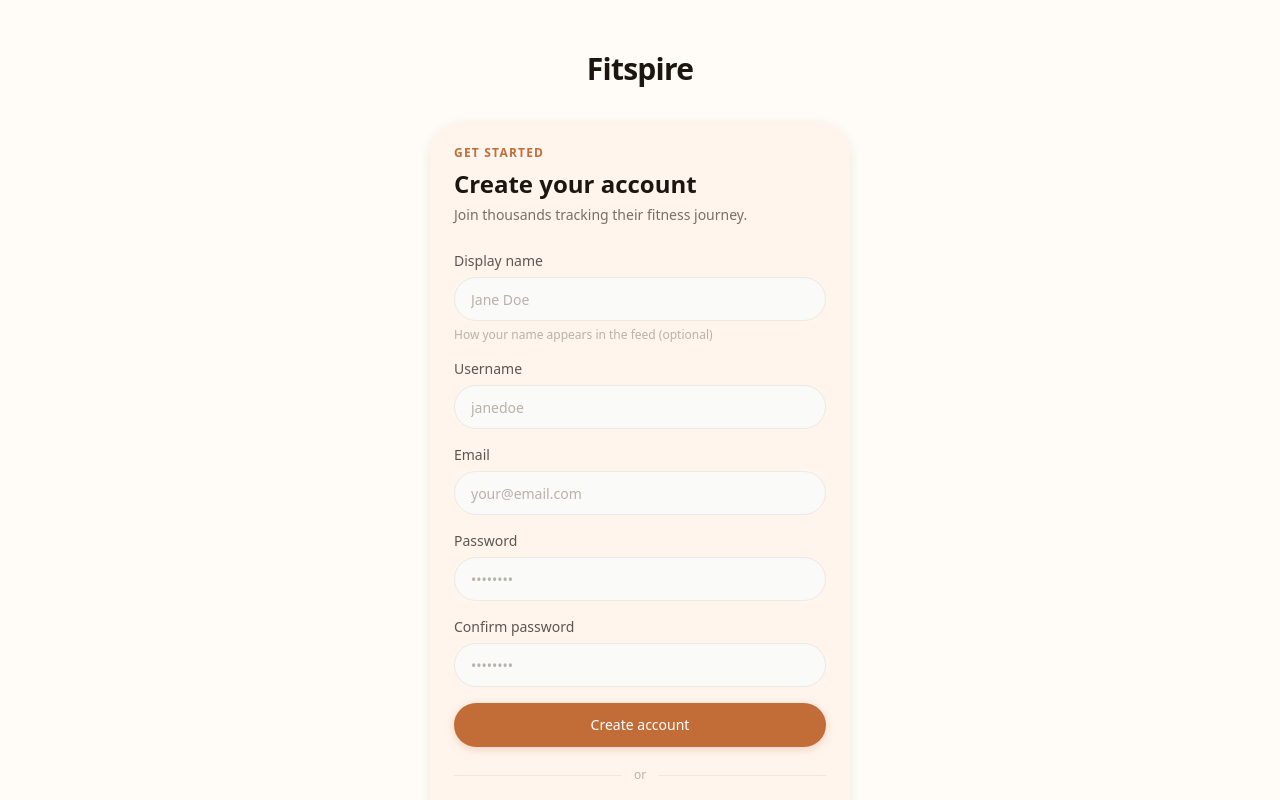
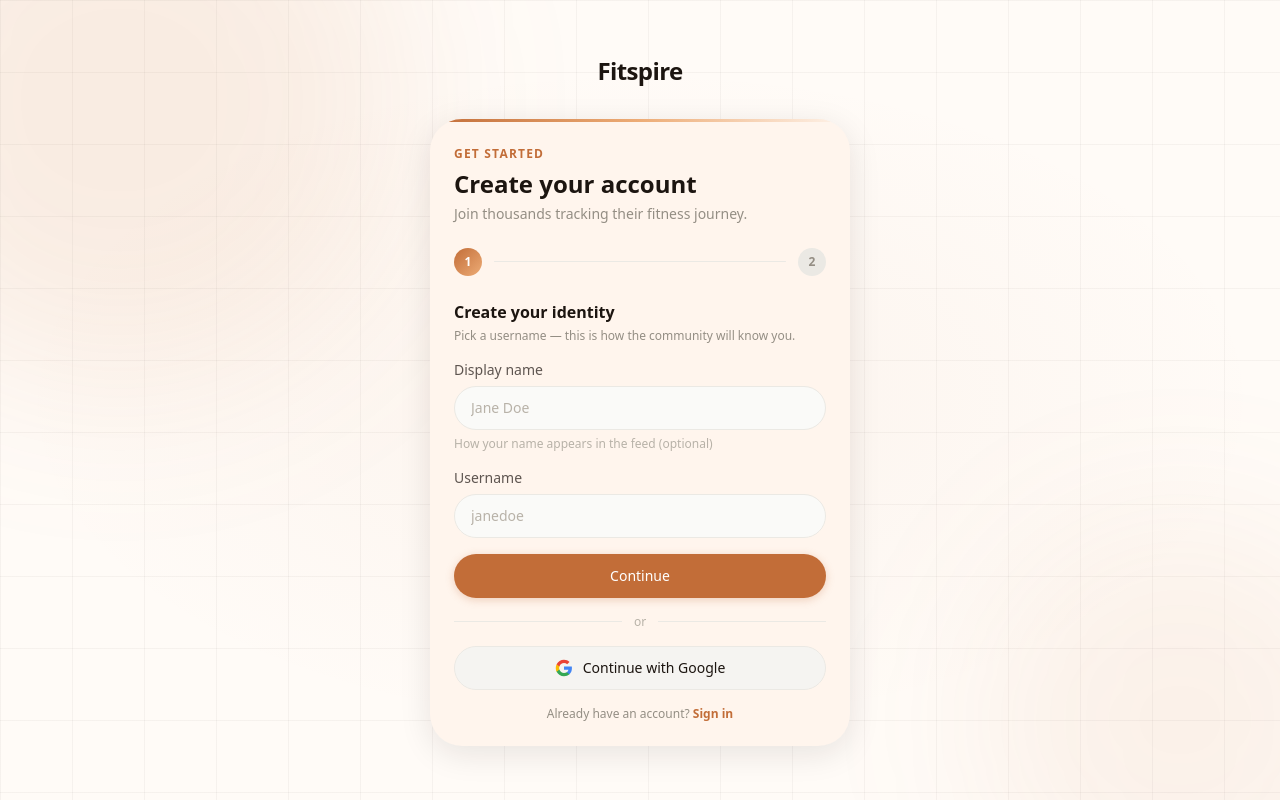
Before and after one commit to nak1ro/fitspire-frontend, a Next.js app: page /sign-up in a window 1280 px wide. Shown: the top 800 px of the page. Built offline with nearby package versions, Linux system fonts and the light colour scheme; no server answers.

Commit message:
feat(auth): atmospheric layout + 2-step sign-up flow

```diff
--- a/src/features/auth/components/AuthLayout.tsx
+++ b/src/features/auth/components/AuthLayout.tsx
@@ -1,7 +1,5 @@
 import { ReactNode } from 'react';
 import Link from 'next/link';
-import { Card } from '@/shared/ui/Card';
-import { Typography } from '@/shared/ui/Typography';
 
 interface AuthLayoutProps {
     children: ReactNode;
@@ -12,43 +10,94 @@ interface AuthLayoutProps {
 
 export function AuthLayout({ children, eyebrow, title, subtitle }: AuthLayoutProps) {
     return (
-        <main className="min-h-screen bg-background flex flex-col items-center justify-center px-4 py-12">
-            <div className="w-full max-w-[420px]">
+        <main className="relative overflow-hidden min-h-screen bg-background flex flex-col items-center justify-center px-4 py-12">
+
+            {/* CSS line grid */}
+            <div
+                aria-hidden="true"
+                className="absolute inset-0 pointer-events-none"
+                style={{
+                    backgroundImage:
+                        'linear-gradient(rgba(28,21,16,0.04) 1px, transparent 1px), ' +
+                        'linear-gradient(to right, rgba(28,21,16,0.04) 1px, transparent 1px)',
+                    backgroundSize: '72px 72px',
+                }}
+            />
+
+            {/* Ambient orb — top-left */}
+            <div
+                aria-hidden="true"
+                className="absolute pointer-events-none rounded-full"
+                style={{
+                    width: 560, height: 560,
+                    top: -180, left: -160,
+                    background: 'rgba(194,109,56,0.10)',
+                    filter: 'blur(90px)',
+                }}
+            />
+
+            {/* Ambient orb — bottom-right */}
+            <div
+                aria-hidden="true"
+                className="absolute pointer-events-none rounded-full"
+                style={{
+                    width: 400, height: 400,
+                    bottom: -120, right: -100,
+                    background: 'rgba(194,109,56,0.07)',
+                    filter: 'blur(80px)',
+                }}
+            />
+
+            {/* Warm radial wash */}
+            <div
+                aria-hidden="true"
+                className="absolute inset-0 pointer-events-none"
+                style={{
+                    background: 'radial-gradient(ellipse 70% 60% at 50% 50%, rgba(194,109,56,0.05) 0%, transparent 70%)',
+                }}
+            />
+
+            <div className="relative w-full max-w-[420px]">
 
                 {/* Wordmark */}
                 <div className="text-center mb-8">
                     <Link href="/" className="inline-block group">
-                        <Typography
-                            variant="h2"
-                            weight="bold"
-                            className="tracking-tight transition-opacity group-hover:opacity-60"
-                        >
+                        <span className="text-2xl font-bold tracking-tight text-foreground transition-opacity group-hover:opacity-60">
                             Fitspire
-                        </Typography>
+                        </span>
                     </Link>
                 </div>
 
                 {/* Card */}
-                <Card variant="elevated" padding="lg">
+                <div
+                    className="rounded-2xl bg-surface overflow-hidden"
+                    style={{ boxShadow: '0 8px 32px rgba(28,21,16,0.10)' }}
+                >
+                    {/* Amber top accent */}
+                    <div
+                        className="h-[3px] shrink-0"
+                        style={{ background: 'linear-gradient(to right, #C26D38, #EDAC76, transparent)' }}
+                    />
+
+                    <div className="p-6">
                         {(eyebrow || title || subtitle) && (
                             <div className="mb-6">
                                 {eyebrow && (
-                                <Typography variant="eyebrow" className="mb-1.5">
+                                    <p className="text-xs font-semibold tracking-widest uppercase text-primary-500 mb-1.5">
                                         {eyebrow}
-                                </Typography>
+                                    </p>
                                 )}
                                 {title && (
-                                <Typography variant="h3">{title}</Typography>
+                                    <h1 className="text-2xl font-bold text-foreground">{title}</h1>
                                 )}
                                 {subtitle && (
-                                <Typography variant="body-sm" color="muted" className="mt-1">
-                                    {subtitle}
-                                </Typography>
+                                    <p className="text-sm text-surface-500 mt-1">{subtitle}</p>
                                 )}
                             </div>
                         )}
                         {children}
-                </Card>
+                    </div>
+                </div>
             </div>
         </main>
     );
--- a/src/features/auth/forms/SignUpForm.tsx
+++ b/src/features/auth/forms/SignUpForm.tsx
@@ -1,5 +1,6 @@
 'use client';
 
+import { useState } from 'react';
 import { useForm } from 'react-hook-form';
 import { zodResolver } from '@hookform/resolvers/zod';
 import { signIn } from 'next-auth/react';
@@ -8,18 +9,69 @@ import Link from 'next/link';
 import { SignUpData, signUpSchema } from '../schemas/sign-up.schema';
 import { useEmailSignUp } from '../hooks/useEmailSignUp';
 import { Button, Input, Alert, Divider } from '@/shared/ui';
-import { Typography } from '@/shared/ui/Typography';
 import { SocialButtons } from '../components/SocialButtons';
 import { getErrorMessage } from '@/shared/lib/getErrorMessage';
 
+// ─── Step indicator ────────────────────────────────────────────────────────────
+
+function StepIndicator({ step }: { step: 1 | 2 }) {
+    return (
+        <div className="flex items-center gap-3 mb-6">
+            {/* Step 1 circle */}
+            <div
+                className="w-7 h-7 rounded-full flex items-center justify-center text-xs font-bold shrink-0 transition-all duration-200"
+                style={{
+                    background: step >= 1 ? 'linear-gradient(135deg, #C26D38, #EDAC76)' : undefined,
+                    backgroundColor: step >= 1 ? undefined : 'var(--color-surface-200)',
+                    color: step >= 1 ? '#fff' : 'var(--color-surface-500)',
+                }}
+            >
+                {step > 1 ? '✓' : '1'}
+            </div>
+
+            {/* Connector line */}
+            <div className="flex-1 h-px bg-surface-200 overflow-hidden rounded-full">
+                <div
+                    className="h-full rounded-full transition-all duration-300"
+                    style={{
+                        width: step > 1 ? '100%' : '0%',
+                        background: 'linear-gradient(to right, #C26D38, #EDAC76)',
+                    }}
+                />
+            </div>
+
+            {/* Step 2 circle */}
+            <div
+                className="w-7 h-7 rounded-full flex items-center justify-center text-xs font-bold shrink-0 transition-all duration-200"
+                style={{
+                    background: step >= 2 ? 'linear-gradient(135deg, #C26D38, #EDAC76)' : undefined,
+                    backgroundColor: step >= 2 ? undefined : 'var(--color-surface-200)',
+                    color: step >= 2 ? '#fff' : 'var(--color-surface-500)',
+                }}
+            >
+                2
+            </div>
+        </div>
+    );
+}
+
+// ─── Form ─────────────────────────────────────────────────────────────────────
+
 export function SignUpForm() {
     const router = useRouter();
+    const [step, setStep] = useState<1 | 2>(1);
 
-    const { register, handleSubmit, formState: { errors } } = useForm<SignUpData>({
+    const { register, handleSubmit, trigger, formState: { errors } } = useForm<SignUpData>({
         resolver: zodResolver(signUpSchema),
+        mode: 'onTouched',
     });
 
     const { mutateAsync, isPending, error } = useEmailSignUp();
+
+    const handleContinue = async () => {
+        const valid = await trigger(['displayName', 'userName']);
+        if (valid) setStep(2);
+    };
 
     const onSubmit = async (data: SignUpData) => {
         try {
@@ -28,7 +80,6 @@ export function SignUpForm() {
                 displayName: data.displayName?.trim() || null,
             });
 
-            // Auto-login immediately after successful registration
             const result = await signIn('credentials', {
                 login: data.email,
                 password: data.password,
@@ -38,17 +89,25 @@ export function SignUpForm() {
             if (result?.ok) {
                 router.push('/feed');
             } else {
-                // Registration succeeded but session creation failed — fall back to sign-in
                 router.push('/sign-in?registered=true');
             }
         } catch {
-            // error is captured in mutation state, displayed via Alert below
+            // error captured in mutation state
         }
     };
 
     return (
         <div className="space-y-5">
-            <form onSubmit={handleSubmit(onSubmit)} className="space-y-4">
+
+            <StepIndicator step={step} />
+
+            {step === 1 && (
+                <div className="space-y-4">
+                    <div className="space-y-1 mb-4">
+                        <h2 className="text-base font-semibold text-foreground">Create your identity</h2>
+                        <p className="text-xs text-surface-500">Pick a username — this is how the community will know you.</p>
+                    </div>
+
                     <Input
                         label="Display name"
                         type="text"
@@ -67,6 +126,33 @@ export function SignUpForm() {
                         error={errors.userName?.message}
                         {...register('userName')}
                     />
+
+                    <Button type="button" fullWidth onClick={handleContinue}>
+                        Continue
+                    </Button>
+
+                    <Divider label="or" />
+
+                    <SocialButtons />
+
+                    <p className="text-xs text-surface-500 text-center">
+                        Already have an account?{' '}
+                        <Link
+                            href="/sign-in"
+                            className="font-semibold text-primary-500 hover:opacity-70 transition-opacity"
+                        >
+                            Sign in
+                        </Link>
+                    </p>
+                </div>
+            )}
+
+            {step === 2 && (
+                <form onSubmit={handleSubmit(onSubmit)} className="space-y-4">
+                    <div className="space-y-1 mb-4">
+                        <h2 className="text-base font-semibold text-foreground">Secure your account</h2>
+                        <p className="text-xs text-surface-500">Your email and a strong password — almost there.</p>
+                    </div>
 
                     <Input
                         label="Email"
@@ -104,21 +190,18 @@ export function SignUpForm() {
                     <Button type="submit" loading={isPending} fullWidth>
                         Create account
                     </Button>
+
+                    <p className="text-center">
+                        <button
+                            type="button"
+                            onClick={() => setStep(1)}
+                            className="text-xs text-surface-500 hover:text-foreground transition-colors"
+                        >
+                            ← Back
+                        </button>
+                    </p>
                 </form>
-
-            <Divider label="or" />
-
-            <SocialButtons />
-
-            <Typography variant="body-sm" color="muted" className="text-center">
-                Already have an account?{' '}
-                <Link
-                    href="/sign-in"
-                    className="font-semibold text-primary-500 hover:opacity-70 transition-opacity"
-                >
-                    Sign in
-                </Link>
-            </Typography>
+            )}
         </div>
     );
 }
```
Lines whose indentation alone changed are shown as unchanged.
